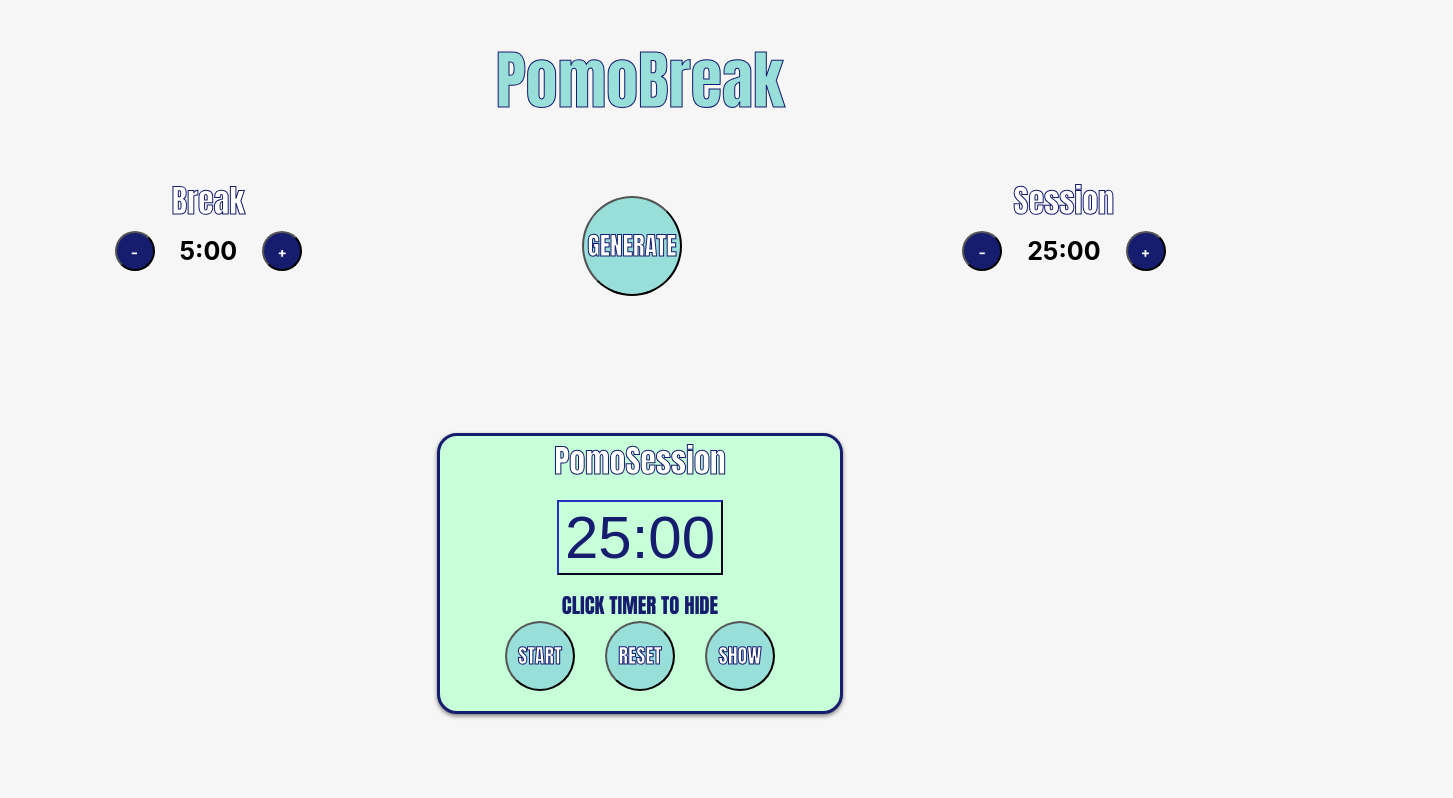
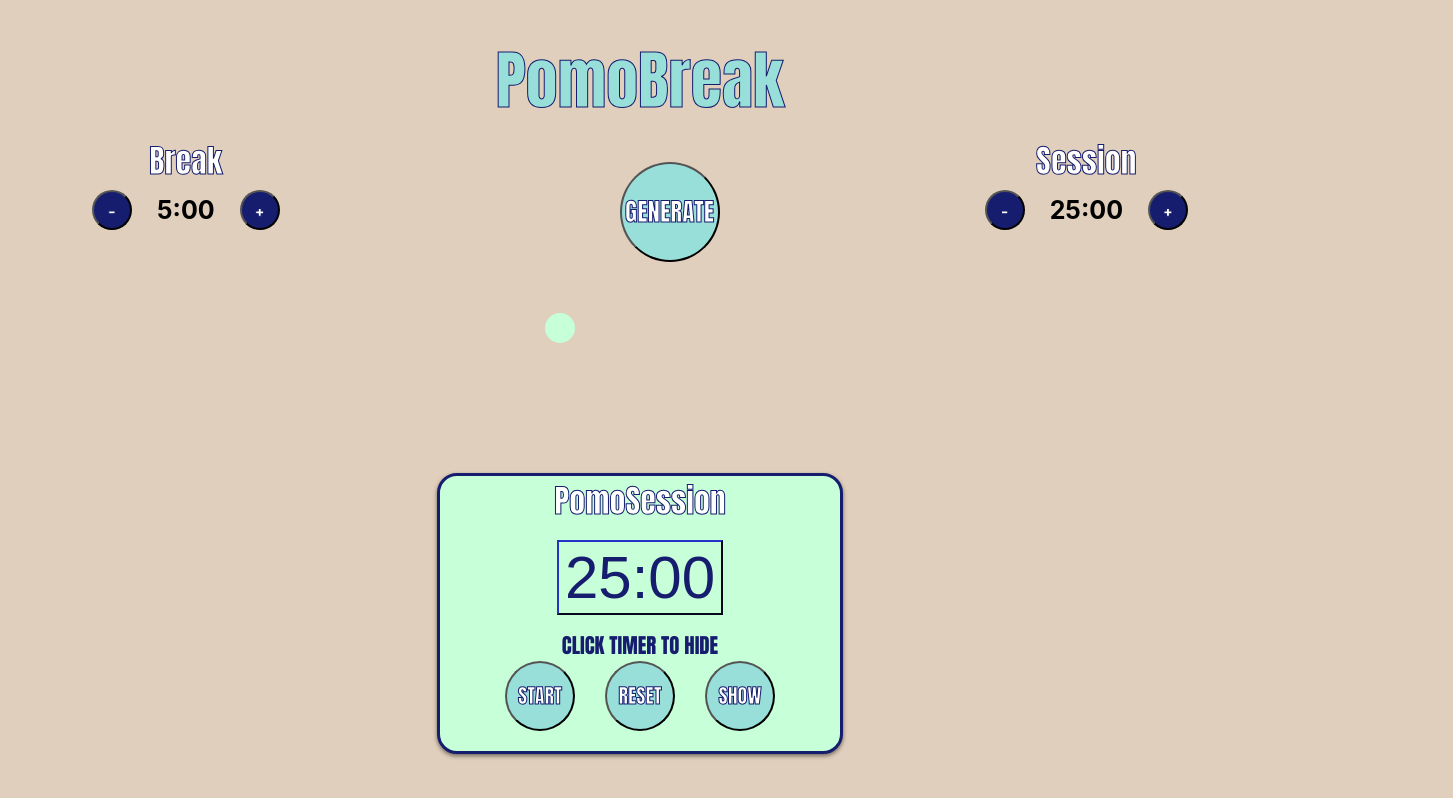
Before and after one commit to victoriadealba/Pomobreak, a React (Create React App) app in the folder client/: page / in a window 1280 px wide. Shown: the top 798 px of the page, 1453 px wide, since content can reach past the window. Built offline with nearby package versions, Linux system fonts and the light colour scheme.

Commit message:
fix actvty gen, implemented short/long breaks, ui

```diff
--- a/client/src/App.css
+++ b/client/src/App.css
@@ -1,5 +1,5 @@
 body {
-  background-color:#F6F6F6;
+  background-color:#e0cfbc;
 }
 
 main{
@@ -69,7 +69,15 @@ h2{
 
 }
 .longact-text {
-  color: orange;
+  background-color: #C7FFD8;
+  color: #de989b;
+  text-align: center;
+  font-size: 25px;
+  font-weight: bold;
+  border-radius: .8em;
+  padding: .6em;
+  display:inline-flex;
+  font-family: Arial, Helvetica, sans-serif;
 }
 .timer-container{
   border: 3px solid #161D6F;
@@ -162,7 +170,8 @@ h2{
   padding:0vh;
   margin-top:15%;
   margin-bottom: 15%;
-
+  margin-left: 3em;
+  margin-right: auto;
   background:#98DED9;
   color: rgb(255, 255, 255);
   border-radius: 50px;
--- a/client/src/App.js
+++ b/client/src/App.js
@@ -3,17 +3,20 @@ import './App.css';
 import BreakInterval from './components/BreakInterval';
 import Sessioninterval from './components/SessionInterval';
 import Timer from './components/Timer';
-import LongActivityGenerator from "./components/LongActivityGenerator";
-import ShortActivtyGenerator from "./components/ShortActivityGenerator";
+import ActivityGenerator from './components/ActivityGenerator';
 
 function App () {
 
   //Session Interval Prop Implementation
-  const [sessionLength, setSessionLength] = useState(1500)
+  const [sessionLength, setSessionLength] = useState(60 * 25)
   const [intervalLength, setIntervalLength] = useState(null);
   const [timeLeft, setTimeLeft] = useState(sessionLength);
   const [currIntervalType, setCurrIntervalType] = useState('PomoSession');    //For Session or Break, start in session
   const [breakLength, setBreakLength] = useState(300);
+
+  const [longBreakLength, setLongBreakLength] = useState(60 * 15);  //Long Break init to 15min, long break always short break +10min.
+  const [longBreakCounter, setLongBreakCounter] = useState(0);  //Switch to Long Break every two short breaks
+  const [activityType,setActivityType] = useState(false);       //false=>short activity; true=>long activity, start with short activities
 
   // Long activity generator
   const [longActivity, setLongActivity] = useState(null);
@@ -100,15 +103,27 @@ function App () {
       //Change Session to Break, Break to Session
       if (currIntervalType === 'Session')
       {
+        //If going from Break to Session, Break cycle completed,
+          //Keep track of break count,
+            //After two short breaks switch to longBreak.
         setCurrIntervalType('Break');
-        setTimeLeft(breakLength);
+        if(longBreakCounter === 2)
+        {
+          setTimeLeft(longBreakLength);
+          setActivityType(true);
+          setLongBreakCounter(0);
+        } else
+        {
+          setTimeLeft(breakLength);
+        }
       } else
       {
         setCurrIntervalType("Session");
         setTimeLeft(sessionLength);
+        setLongBreakCounter(longBreakCounter + 1);
       }
     }
-  }, [timeLeft,currIntervalType,breakLength,sessionLength]);
+  }, [timeLeft,currIntervalType,breakLength,sessionLength,longBreakCounter,longBreakLength]);
 
   //Reduce timer by one minute, note this is in seconds.
   const reduceSessionOneMinute = () => {
@@ -127,11 +142,13 @@ function App () {
     const newLength = breakLength - 60;
      if(newLength > 0) {
       setBreakLength(newLength);
+      setLongBreakLength(longBreakLength - 60);
      }
   }
 
   const increaseBreakOneMinute = () => {
     setBreakLength(breakLength + 60);
+    setLongBreakLength(longBreakLength + 60);
   }
 
   //Timer implementation, combine session and break
@@ -185,17 +202,15 @@ function App () {
   }
 
   const clickReset = () => {
-    //TODO
-    //set intervalLength to null
-    //reset session length to 25 minutes,=
-    //reset break length to 5 minutes
-    //reset timer to 25 minutes (initial values)
     clearInterval(intervalLength);
     setIntervalLength(null);
     setCurrIntervalType('PomoSession');
+    setLongBreakCounter(0);
+    setLongBreakLength(60 * 15);
     setSessionLength(60 * 25);
     setBreakLength(60 * 5);
     setTimeLeft(60 * 25);
+    setActivityType(false);
   }
 
   //Generate Random Long activity
@@ -220,11 +235,10 @@ function App () {
       increaseBreakOneMinute={increaseBreakOneMinute}
       clockFormat={clockFormat} />
 
-      <LongActivityGenerator
-   generate={generateLongActivity}
-   activity={longActivity}
-    />
 
+    <ActivityGenerator
+    generate = {!activityType? generateShortActivity : generateLongActivity}
+    activity = {!activityType? shortActivity : longActivity} />
 
     <Sessioninterval
       sessionLength={sessionLength}
--- /dev/null
+++ b/client/src/components/ActivityGenerator.js
@@ -0,0 +1,17 @@
+import React from 'react'
+
+const ActivityGenerator = (props) => {
+    const {
+        generate,
+        activity,
+    } = props;
+
+  return (
+    <div>
+             <button onClick={ generate } class = 'ui button activity' >generate</button>
+            <p class ='longact-text'>{activity}</p>
+    </div>
+  )
+}
+
+export default ActivityGenerator
--- a/client/src/components/longActivityGenerator.js
+++ /dev/null
@@ -1,16 +0,0 @@
-const LongActivityGenerator = (props) => {
-    const {
-        generate,
-        activity,
-    } = props;
-
-    return (
-        <div>
-            <button onClick={ generate } class = 'ui button activity' >generate</button>
-            <p class ='longact-text'>{activity}</p>
-
-        </div>
-    );
-};
-
-export default LongActivityGenerator
--- a/client/src/components/shortActivityGenerator.js
+++ /dev/null
@@ -1,16 +0,0 @@
-const ShortActivityGenerator = (props) => {
-    const {
-        generate,
-        activity,
-    } = props;
-
-    return (
-        <div>
-            <button onClick={ generate }>generate</button>
-            <h2>text:</h2>
-            <pre>{ activity }</pre>
-        </div>
-    );
-};
-
-export default ShortActivityGenerator
```
